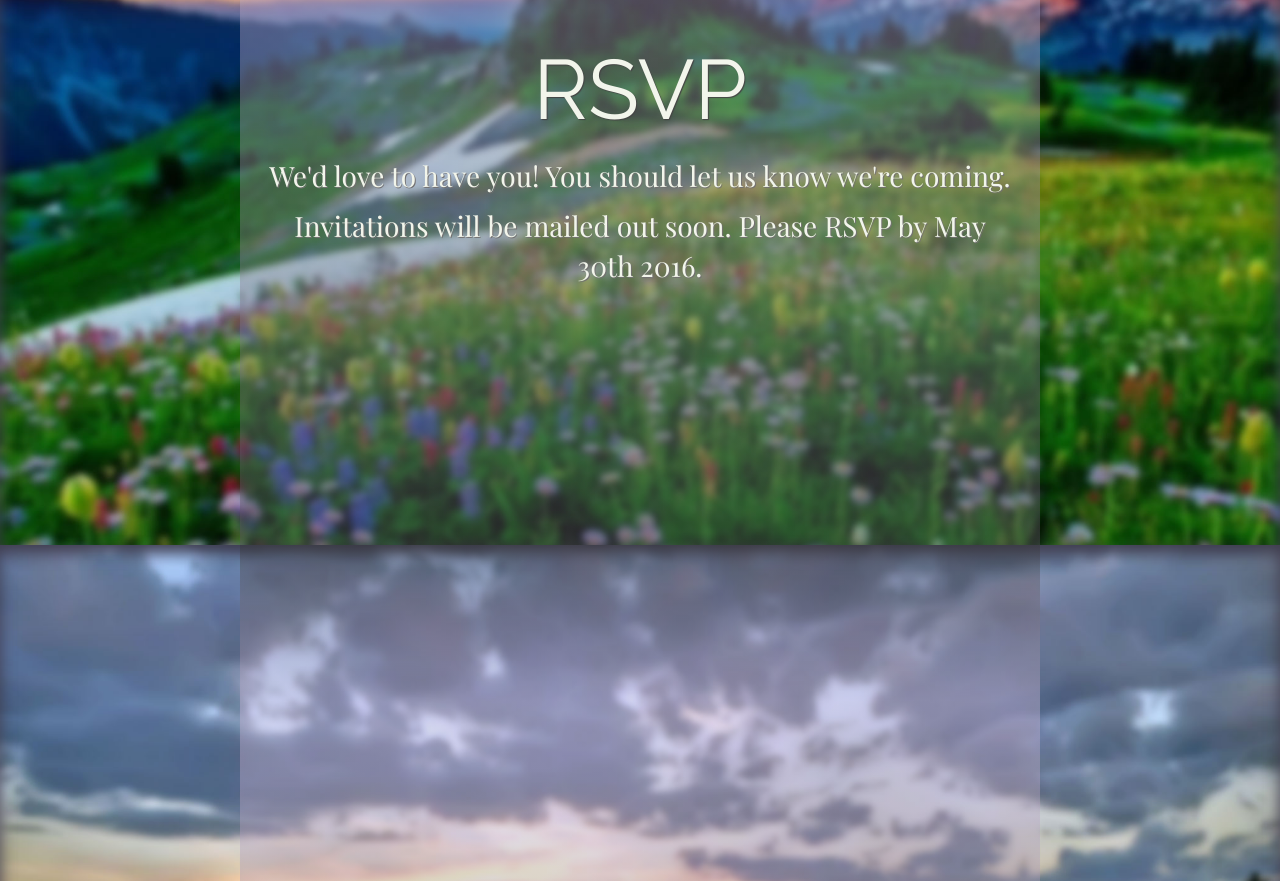
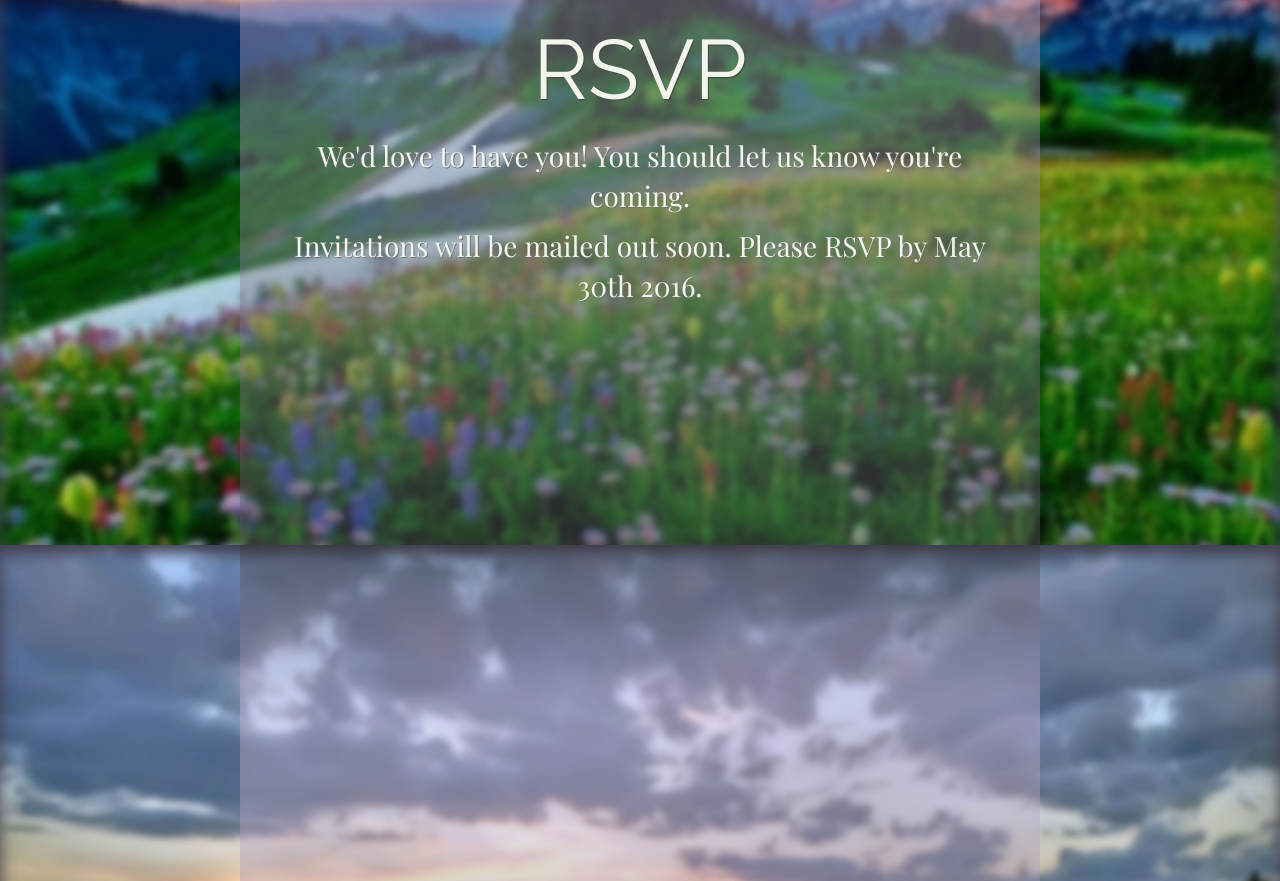
Before and after one commit to plemarquand/wedding, a plain HTML site: page index.html in a window 1280 px wide. Shown: the part 3080-3961 px from the top of the page. Drawn offline with nearby package versions, Linux system fonts and the light colour scheme.

Commit message:
Fix resizing issues, typo

```diff
--- a/index.html
+++ b/index.html
@@ -147,7 +147,7 @@
       <div class="section rsvp">
         <a name="rsvp"></a>
         <h1>RSVP</h1>
-        <p>We'd love to have you! You should let us know we're coming.</p>
+        <p>We'd love to have you! You should let us know you're coming.</p>
         <p>Invitations will be mailed out soon. Please RSVP by May 30th 2016.</p>
       </div>
     </div>
--- a/js/index.js
+++ b/js/index.js
@@ -53,7 +53,7 @@ var sizeSections = function sizeSections() {
 
 $(document).ready(function () {
   sizeSections();
-  $(window).on('resize', sizeSections);
+  // $(window).on('resize', sizeSections);
 
   var containerHeight = $('.nav-container').height();
   var heroHeight = Math.max(containerHeight, window.innerHeight - containerHeight - 20);
```
Also changed, not shown: 1 other file.
